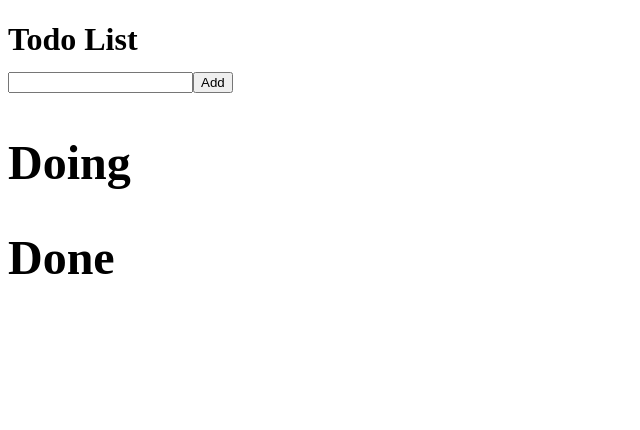
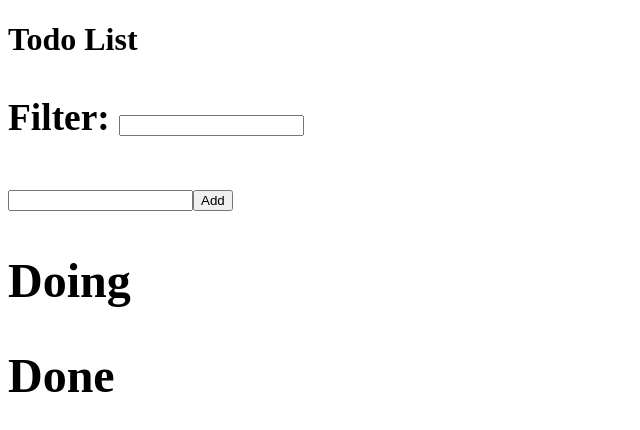
Before and after one commit to lai32290/angular-test-todo-list, an Angular app: page / in a window 1280 px wide. Shown: the top 430 px of the page, without its empty margins (0-640 px from the left). Built offline with nearby package versions, Linux system fonts and the light colour scheme.

Commit message:
add filter component

```diff
--- a/src/app/app.module.ts
+++ b/src/app/app.module.ts
@@ -9,6 +9,7 @@ import {TodoListFormComponent} from './todo-list-form/todo-list-form.component';
 import {TodoListListComponent} from './todo-list-list/todo-list-list.component';
 import { TodoService } from './todo.service';
 import { DonePipe } from './done.pipe';
+import { TodoListFilterComponent } from './todo-list-filter/todo-list-filter.component';
 
 @NgModule({
     declarations: [
@@ -17,6 +18,7 @@ import { DonePipe } from './done.pipe';
         TodoListFormComponent,
         TodoListListComponent,
         DonePipe,
+        TodoListFilterComponent,
     ],
     imports: [
         BrowserModule,
--- /dev/null
+++ b/src/app/todo-list-filter/todo-list-filter.component.html
@@ -0,0 +1,4 @@
+<h3>
+  Filter:
+  <input type="text" [(ngModel)]="text" (change)="change()">
+</h3>
--- /dev/null
+++ b/src/app/todo-list-filter/todo-list-filter.component.ts
@@ -0,0 +1,21 @@
+import { Component, OnInit, Input, EventEmitter, Output } from '@angular/core';
+
+@Component({
+  selector: 'app-todo-list-filter',
+  templateUrl: './todo-list-filter.component.html',
+  styleUrls: ['./todo-list-filter.component.css']
+})
+export class TodoListFilterComponent implements OnInit {
+  @Input()
+  public model: string;
+
+  @Output() change = new EventEmitter();
+
+  private text: string;
+
+  constructor() { }
+
+  ngOnInit() {
+  }
+
+}
--- a/src/app/todo-list/todo-list.component.html
+++ b/src/app/todo-list/todo-list.component.html
@@ -1,4 +1,7 @@
 <div>
+  <div>
+    <app-todo-list-filter [model]="searchText"></app-todo-list-filter>
+  </div>
   <div>
     <app-todo-list-form></app-todo-list-form>
   </div>
--- a/src/app/todo-list/todo-list.component.ts
+++ b/src/app/todo-list/todo-list.component.ts
@@ -9,6 +9,7 @@ import {TodoItem} from "../todo-item";
 })
 export class TodoListComponent implements OnInit {
 
+  searchText: string = "";
   list: TodoItem[] = [];
 
   constructor(private todoService:TodoService) {
```
Also changed, not shown: src/app/todo-list-filter/todo-list-filter.component.css (added), 1 other file (tests, documents, lock files or other folders).
